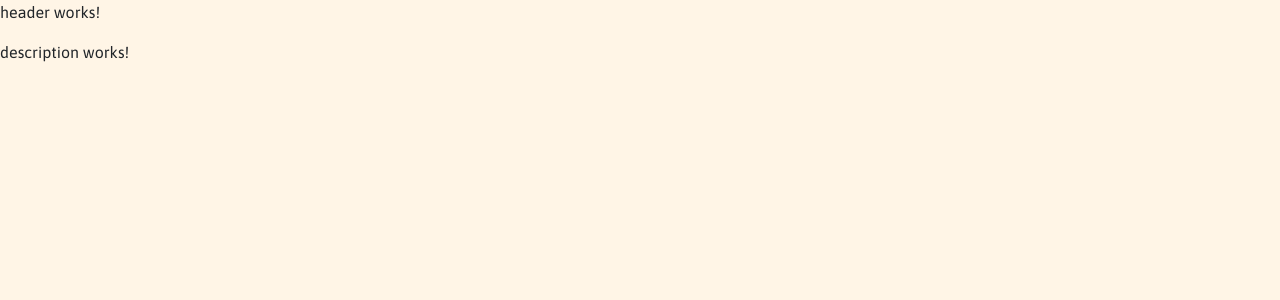
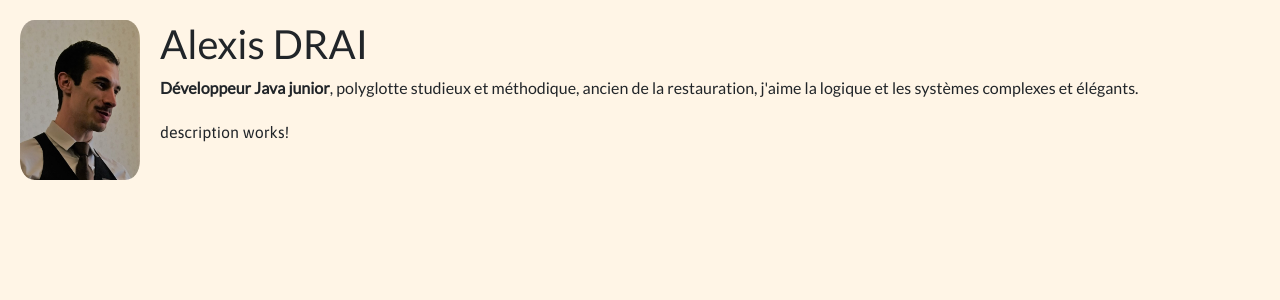
Before and after one commit to draialexis/alexisdrai, an Angular app: page / in a window 1280 px wide. Shown: the top 300 px of the page. Built offline with nearby package versions, Linux system fonts and the light colour scheme.

Commit message:
Update header

```diff
--- a/src/app/components/page-structure/header/header.component.css
+++ b/src/app/components/page-structure/header/header.component.css
@@ -1,8 +1,10 @@
 header
 {
-  display: flex;
-  flex-direction: row;
   justify-content: center;
   font-family: 'Lato', sans-serif;
   margin: 20px;
 }
+img
+{
+  float: left;
+}
--- a/src/app/components/page-structure/header/header.component.html
+++ b/src/app/components/page-structure/header/header.component.html
@@ -1 +1,5 @@
-<p>header works!</p>
+<header>
+  <img src="assets/dev-java-alexis-drai.jpg" alt="">
+  <h1>{{title}}</h1>
+  <span class="small-print"><strong>{{position}}</strong>{{blurb}}</span>
+</header>
--- a/src/app/components/page-structure/header/header.component.ts
+++ b/src/app/components/page-structure/header/header.component.ts
@@ -1,4 +1,4 @@
-import { Component, OnInit } from '@angular/core';
+import {Component, OnInit} from '@angular/core';
 
 @Component({
   selector: 'app-header',
@@ -6,8 +6,13 @@ import { Component, OnInit } from '@angular/core';
   styleUrls: ['./header.component.css']
 })
 export class HeaderComponent implements OnInit {
+  title = 'Alexis DRAI';
+  blurb = ', polyglotte studieux et méthodique, ancien de la restauration, j\'aime la logique et\n' +
+    'les systèmes complexes et élégants.';
+  position = 'Développeur Java junior';
 
-  constructor() { }
+  constructor() {
+  }
 
   ngOnInit(): void {
   }
```
